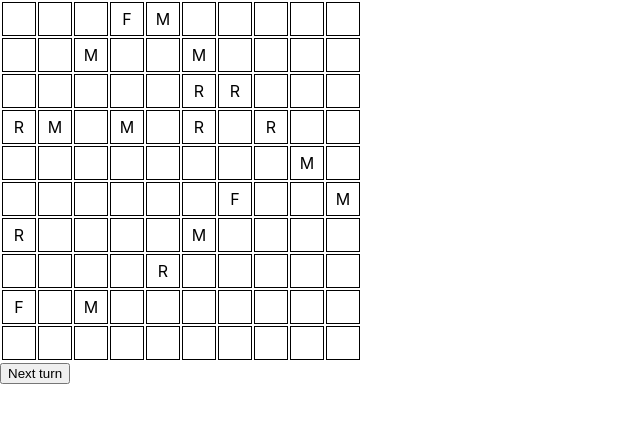
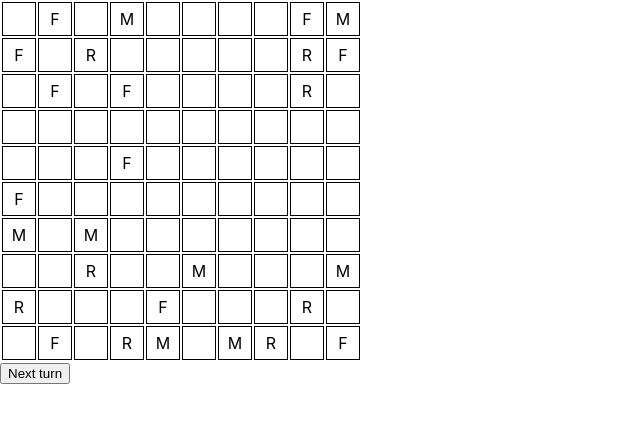
Before and after one commit to borlaym/zhentarim-agents, a React (Create React App) app: page / in a window 1280 px wide. Shown: the top 422 px of the page, without its empty margins (0-640 px from the left). Built offline with nearby package versions, Linux system fonts and the light colour scheme.

Commit message:
Fix logic

```diff
--- a/src/App.tsx
+++ b/src/App.tsx
@@ -51,28 +51,37 @@ class App extends React.Component {
 	}
 	createInitialState(): Turn {
 		const guests: Turn = []
-		const availablePositions: Position[] = [];
+		const notShuffledAvailablePositions: Position[] = [];
 		for (let row = 0; row < MAP_SIZE; row++) {
 			for (let col = 0; col < MAP_SIZE; col++) {
-				availablePositions.push(new Position(row, col));
+				notShuffledAvailablePositions.push(new Position(row, col));
 			}
 		}
+		const availablePositions = shuffle(notShuffledAvailablePositions);
 		for (let i = 0; i < NUMBER_OF_GUESTS; i++) {
+			const pos = availablePositions.pop();
+			if (!pos) {
+				throw Error()
+			}
 			guests.push({
 				id: uuid.v4(),
 				type: 'commoner',
 				mask: shuffle<Mask>(masks)[0],
 				converted: false,
-				position: shuffle(availablePositions).pop() || new Position(-1, -1)
+				position: pos
 			})
 		}
 		for (let i = 0; i < NUMBER_OF_AGENTS; i++) {
+			const pos = availablePositions.pop();
+			if (!pos) {
+				throw Error()
+			}
 			guests.push({
 				id: uuid.v4(),
 				type: 'agent',
 				mask: shuffle<Mask>(masks)[0],
 				converted: false,
-				position: shuffle(availablePositions).pop() || new Position(-1, -1)
+				position: pos
 			})
 		}
 		return guests;
@@ -117,6 +126,7 @@ class App extends React.Component {
 			do {
 				newPosition = shuffle(possiblePositions)[0]
 			} while (isOccupied(newPosition));
+			occupiedSpaces.push(newPosition)
 			return {
 				...guest,
 				position: newPosition
```
